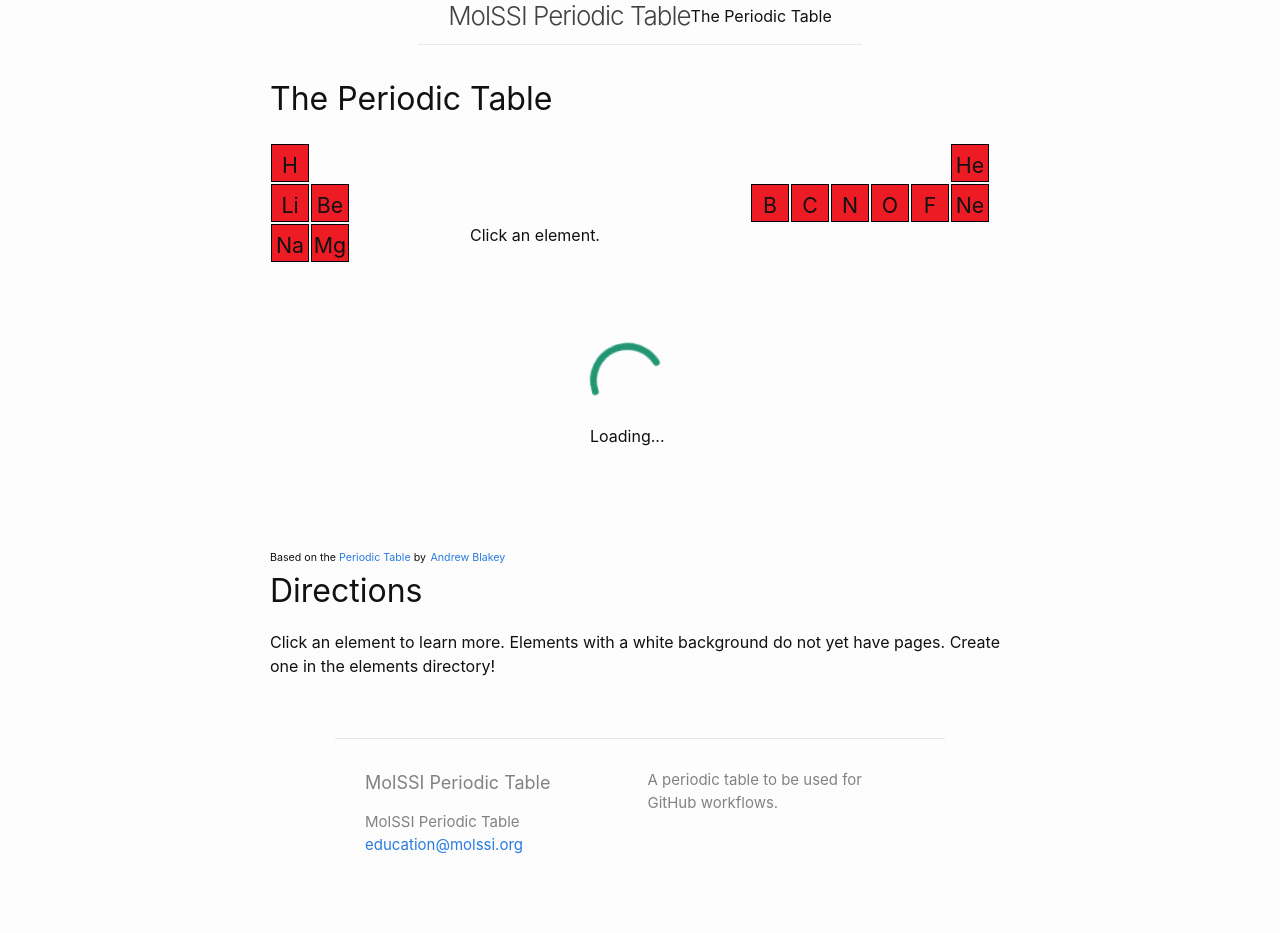
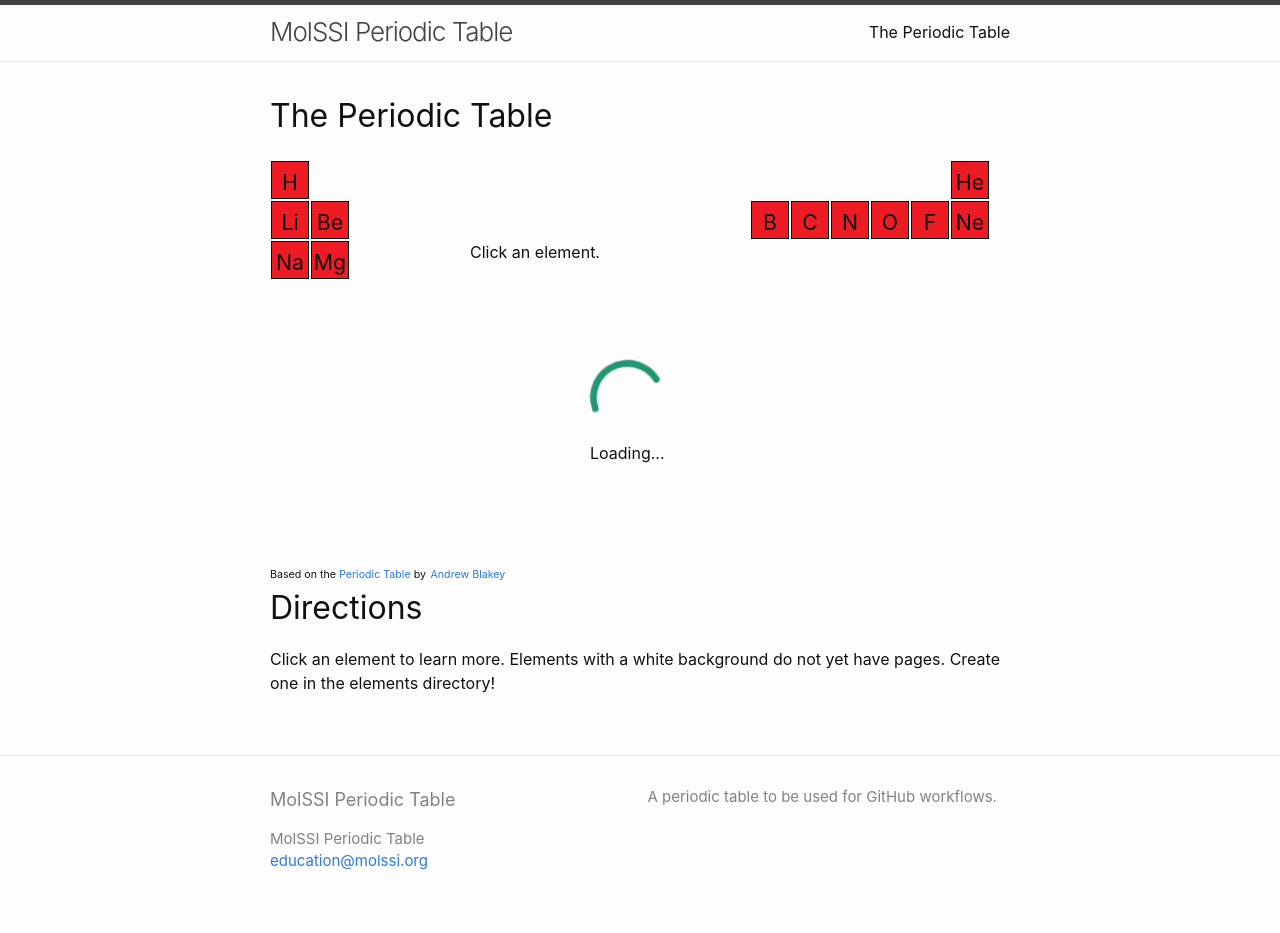
Before and after one commit to MolSSI-Education/periodic-table, a Jekyll site: the page built from index.md, in a window 1280 px wide. Built offline with Jekyll 4.4.1, drawn with Linux system fonts in a browser that asks for light colours.

Commit message:
remove some unnecessary styling

```diff
--- a/assets/css/style.scss
+++ b/assets/css/style.scss
@@ -3,15 +3,6 @@
 
 @import "minima";
 
-// This is just to center the spinner - https://codepen.io/mrrocks/pen/EiplA
-
-html, body { height: 100%; }
-
-body {
-   display: flex;
-   align-items: center;
-   justify-content: center;
-}
 
 // Here is where the magic happens
 
```
